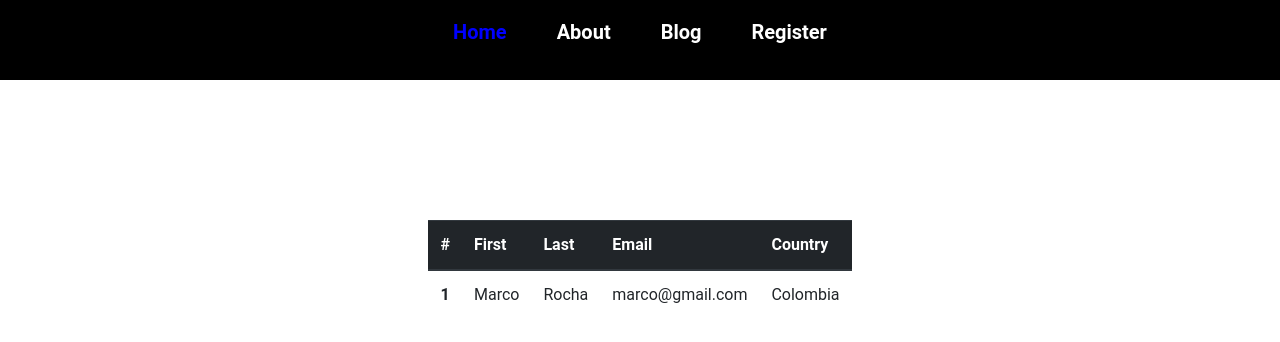
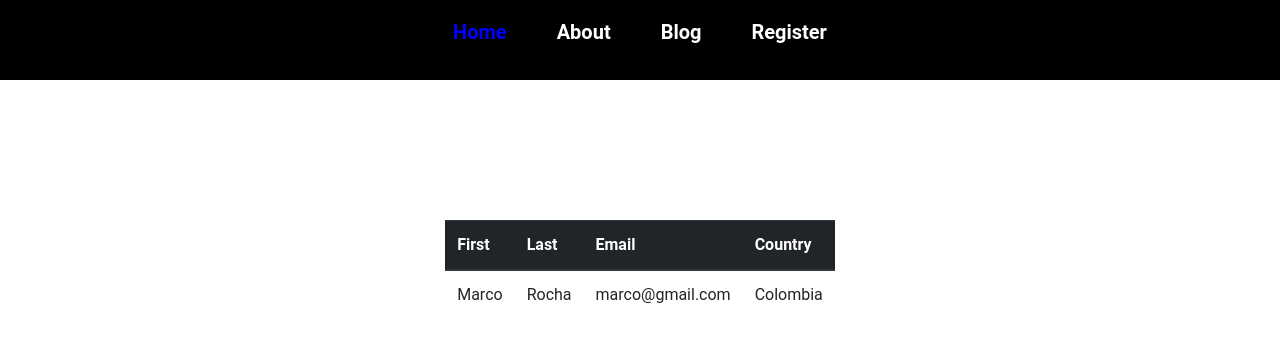
Before and after one commit to ivancidev/navigation-with-reactRouterDOM, a React (Vite) app: page / in a window 1280 px wide. Shown: the top 342 px of the page. Built offline with nearby package versions, Linux system fonts and the light colour scheme.

Commit message:
delete column id

```diff
--- a/src/components/Table/Table.jsx
+++ b/src/components/Table/Table.jsx
@@ -1,11 +1,10 @@
 export default function Table({user}) {
-  const {id, name, lastName, email, country} = user;
+  const { name, lastName, email, country} = user;
   return (
     <>
       <table className="table">
         <thead className="thead-dark">
           <tr>
-            <th scope="col">#</th>
             <th scope="col">First</th>
             <th scope="col">Last</th>
             <th scope="col">Email</th>
@@ -14,7 +13,6 @@ export default function Table({user}) {
         </thead>
         <tbody>
           <tr>
-            <th scope="row">{id}</th>
             <td>{name}</td>
             <td>{lastName}</td>
             <td>{email}</td>
```
